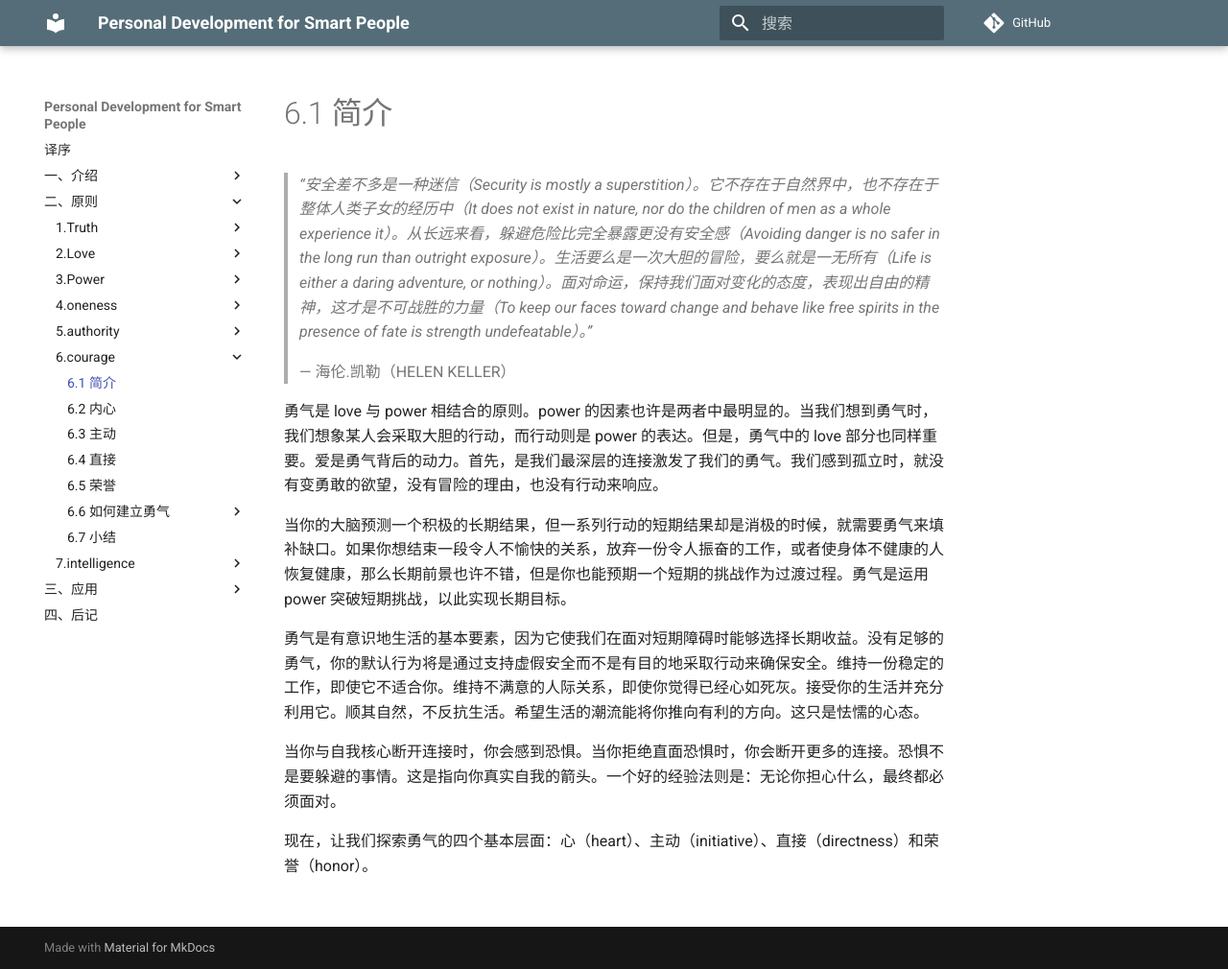
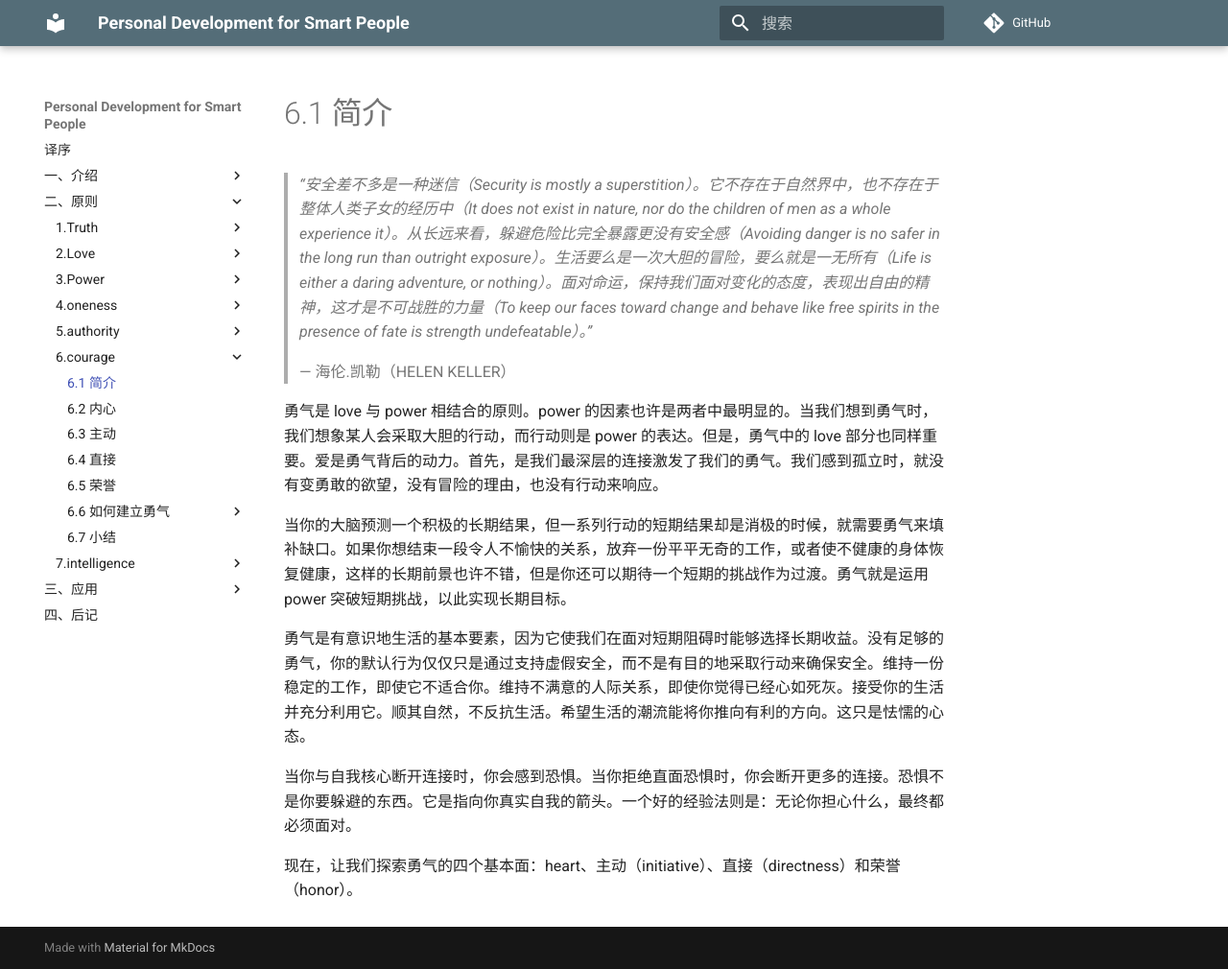
Before and after one commit to wtsnwei/pdsp, an MkDocs documentation site: the page built from docs/2.Principles/06.courage/00.courage.md, in a window 1280 px wide and 1010 px high. Shown: the whole window at 96% size. Built offline with MkDocs 1.6.1 and Material for MkDocs 9.7.7, drawn with Linux system fonts in a browser that asks for light colours; comment, search, counter and statistics services are not loaded.

Commit message:
修正语句

```diff
--- a/docs/2.Principles/06.courage/00.courage.md
+++ b/docs/2.Principles/06.courage/00.courage.md
@@ -11,10 +11,10 @@ date:     2021-03-10
 
 勇气是 love 与 power 相结合的原则。power 的因素也许是两者中最明显的。当我们想到勇气时，我们想象某人会采取大胆的行动，而行动则是 power 的表达。但是，勇气中的 love 部分也同样重要。爱是勇气背后的动力。首先，是我们最深层的连接激发了我们的勇气。我们感到孤立时，就没有变勇敢的欲望，没有冒险的理由，也没有行动来响应。
 
-当你的大脑预测一个积极的长期结果，但一系列行动的短期结果却是消极的时候，就需要勇气来填补缺口。如果你想结束一段令人不愉快的关系，放弃一份令人振奋的工作，或者使身体不健康的人恢复健康，那么长期前景也许不错，但是你也能预期一个短期的挑战作为过渡过程。勇气是运用 power 突破短期挑战，以此实现长期目标。
+当你的大脑预测一个积极的长期结果，但一系列行动的短期结果却是消极的时候，就需要勇气来填补缺口。如果你想结束一段令人不愉快的关系，放弃一份平平无奇的工作，或者使不健康的身体恢复健康，这样的长期前景也许不错，但是你还可以期待一个短期的挑战作为过渡。勇气就是运用 power 突破短期挑战，以此实现长期目标。
 
-勇气是有意识地生活的基本要素，因为它使我们在面对短期障碍时能够选择长期收益。没有足够的勇气，你的默认行为将是通过支持虚假安全而不是有目的地采取行动来确保安全。维持一份稳定的工作，即使它不适合你。维持不满意的人际关系，即使你觉得已经心如死灰。接受你的生活并充分利用它。顺其自然，不反抗生活。希望生活的潮流能将你推向有利的方向。这只是怯懦的心态。
+勇气是有意识地生活的基本要素，因为它使我们在面对短期阻碍时能够选择长期收益。没有足够的勇气，你的默认行为仅仅只是通过支持虚假安全，而不是有目的地采取行动来确保安全。维持一份稳定的工作，即使它不适合你。维持不满意的人际关系，即使你觉得已经心如死灰。接受你的生活并充分利用它。顺其自然，不反抗生活。希望生活的潮流能将你推向有利的方向。这只是怯懦的心态。
 
-当你与自我核心断开连接时，你会感到恐惧。当你拒绝直面恐惧时，你会断开更多的连接。恐惧不是要躲避的事情。这是指向你真实自我的箭头。一个好的经验法则是：无论你担心什么，最终都必须面对。
+当你与自我核心断开连接时，你会感到恐惧。当你拒绝直面恐惧时，你会断开更多的连接。恐惧不是你要躲避的东西。它是指向你真实自我的箭头。一个好的经验法则是：无论你担心什么，最终都必须面对。
 
-现在，让我们探索勇气的四个基本层面：心（heart）、主动（initiative）、直接（directness）和荣誉（honor）。
+现在，让我们探索勇气的四个基本面：heart、主动（initiative）、直接（directness）和荣誉（honor）。
```
